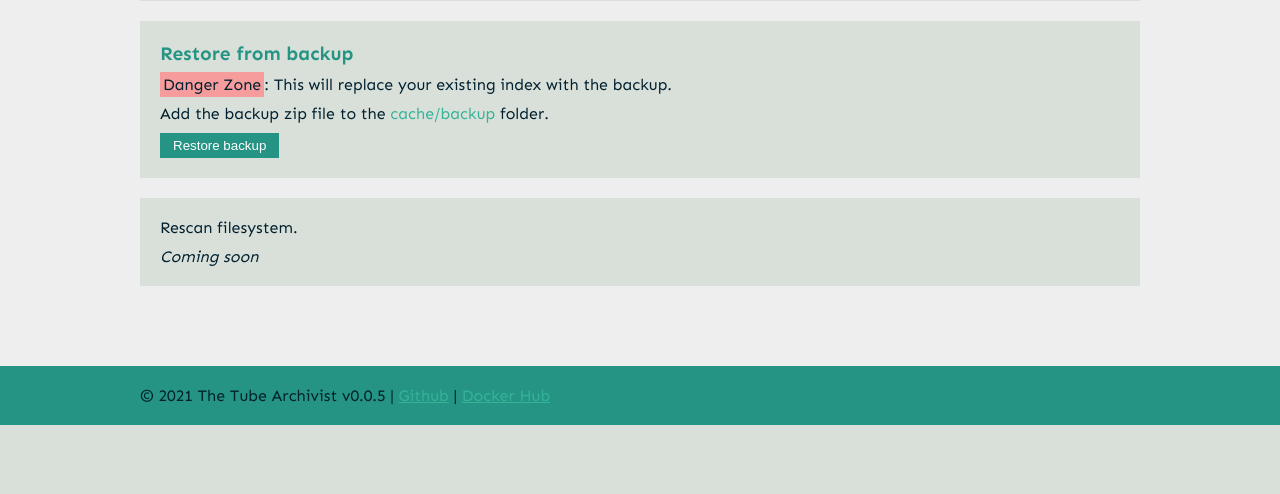
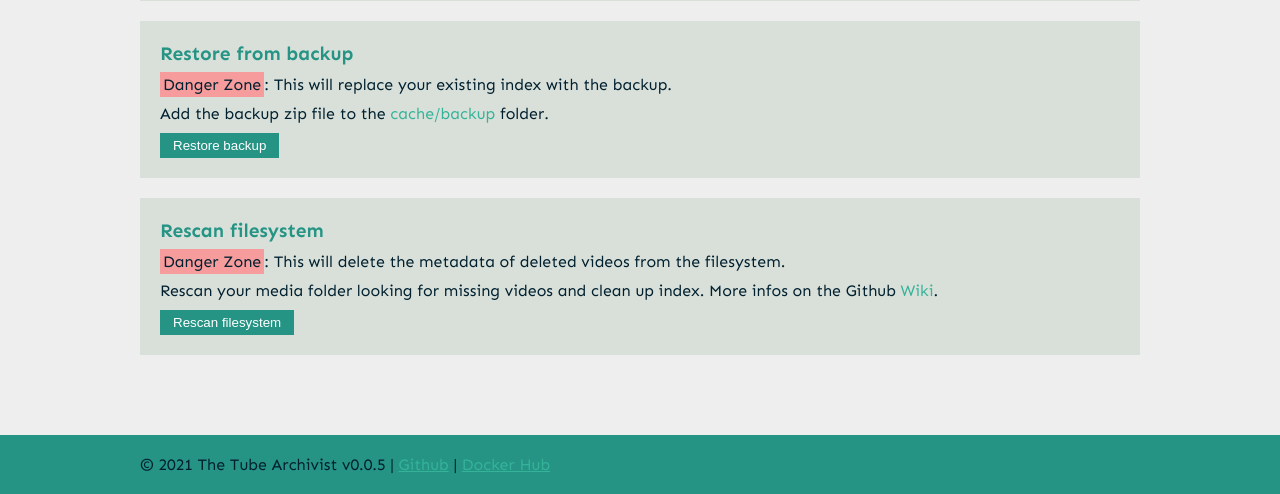
Before and after one commit to tubearchivist/tubearchivist, a Django app: template tubearchivist/home/templates/home/settings.html in a window 1280 px wide. Shown: the part 2361-2855 px from the top of the page. Before the commit the page ends 2786 px from the top, so only its background shows below. Run offline with Django 3.2, Linux system fonts and the light colour scheme; the template is opened without the code that fills it, so the values that code supplies are empty; some libraries are stand-ins or nearby versions.

Commit message:
implementing filesystem rescan to clean index

```diff
--- a/tubearchivist/home/templates/home/settings.html
+++ b/tubearchivist/home/templates/home/settings.html
@@ -126,7 +126,11 @@
     </div>
 </div>
 <div class="settings-group">
-    <p>Rescan filesystem.</p>
-    <i>Coming soon</i>
+    <h2>Rescan filesystem</h2>
+    <p><span class="danger-zone">Danger Zone</span>: This will delete the metadata of deleted videos from the filesystem.</p>
+    <p>Rescan your media folder looking for missing videos and clean up index. More infos on the Github <a href="https://github.com/bbilly1/tubearchivist/wiki/Settings" target="_blank">Wiki</a>.</p>
+    <div id="fs-rescan">
+        <button onclick="fsRescan()">Rescan filesystem</button>
+    </div>
 </div>
 {% endblock content %}
--- a/tubearchivist/static/script.js
+++ b/tubearchivist/static/script.js
@@ -156,11 +156,22 @@ function dbBackup() {
 
 function dbRestore() {
     var payload = JSON.stringify({'db-restore': true});
-    sendPost(payload)
+    sendPost(payload);
     // clear button
     var message = document.createElement('p');
     message.innerText = 'restoring from backup';
     var toReplace = document.getElementById('db-restore');
+    toReplace.innerHTML = '';
+    toReplace.appendChild(message);
+}
+
+function fsRescan() {
+    var payload = JSON.stringify({'fs-rescan': true});
+    sendPost(payload);
+    // clear button
+    var message = document.createElement('p');
+    message.innerText = 'File system scan in progress';
+    var toReplace = document.getElementById('fs-rescan');
     toReplace.innerHTML = '';
     toReplace.appendChild(message);
 }
```
Also changed, not shown: tubearchivist/home/src/reindex.py (+8 -1 lines), tubearchivist/home/tasks.py (+11 -1 lines), tubearchivist/home/views.py (+9 -0 lines).
